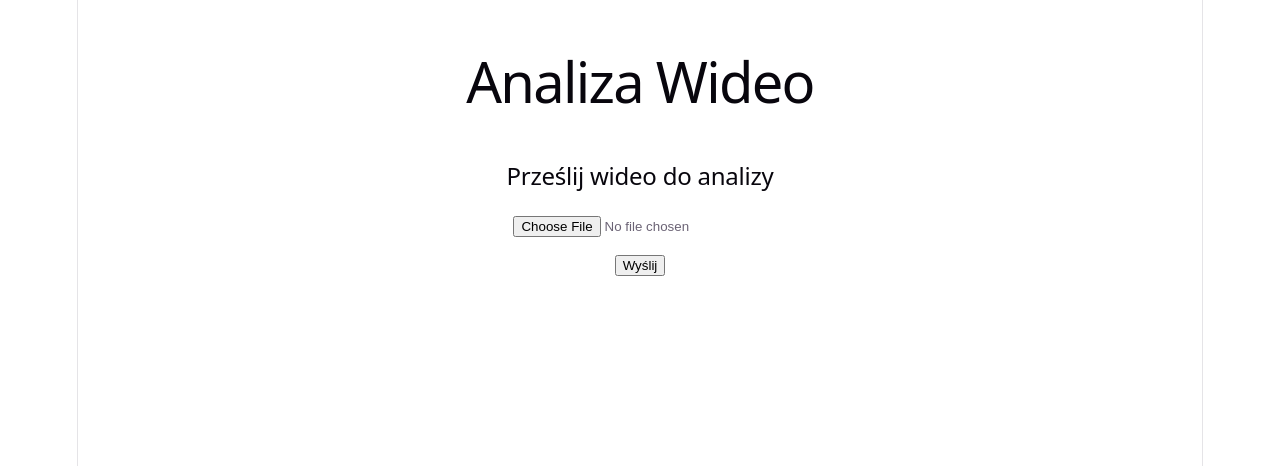
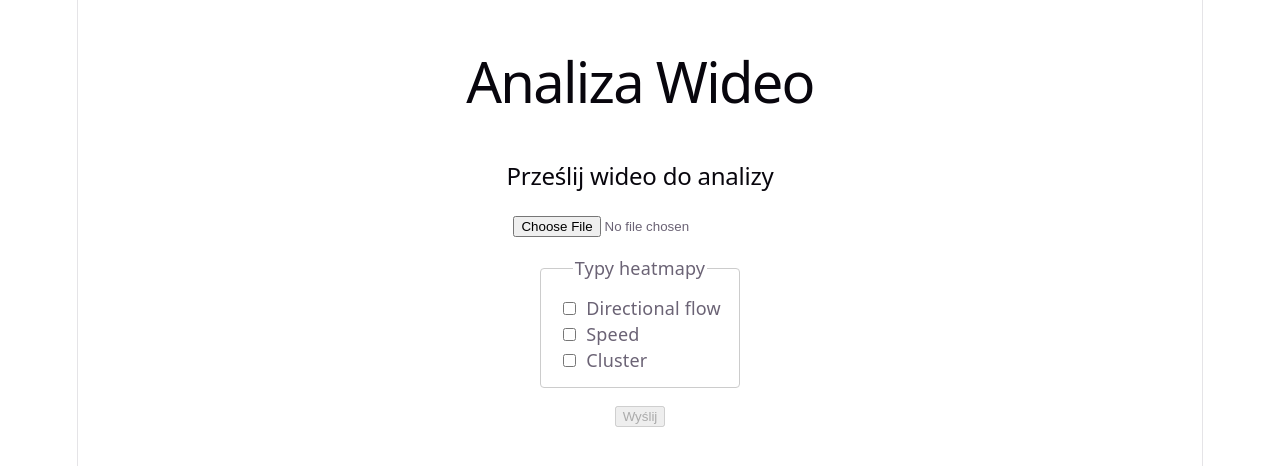
Before and after one commit to vizi-rgb/density-methods, a React (Vite) app in the folder heatmaps-frontend/: page / in a window 1280 px wide. Shown: the top 466 px of the page. Built offline with nearby package versions, Linux system fonts and the light colour scheme.

Commit message:
feat: implement heatmap type selection and state recovery on upload

```diff
--- a/heatmaps-frontend/src/App.tsx
+++ b/heatmaps-frontend/src/App.tsx
@@ -1,11 +1,13 @@
-import { useState, useEffect, useRef } from 'react'
+import { useState, useEffect, useRef, useCallback } from 'react'
 import { FileUpload } from './components/FileUpload'
 import { JobStatus } from './components/JobStatus'
 import { VideoPlayerGrid } from './components/VideoPlayerGrid'
-import { uploadVideo } from './api/client'
+import { uploadVideo, getJobStatus, UploadError } from './api/client'
 import { openSSEStream } from './api/sseStream'
-import type { AppState, VideoOutput } from './types'
+import type { AppState, HeatmapType, VideoOutput } from './types'
 import './App.css'
+
+const JOB_ID_STORAGE_KEY = 'heatmaps.jobId'
 
 export default function App() {
   const [appState, setAppState] = useState<AppState>('IDLE')
@@ -13,6 +15,64 @@ export default function App() {
   const [outputs, setOutputs] = useState<VideoOutput[]>([])
   const [error, setError] = useState<string | null>(null)
   const sseRef = useRef<EventSource | null>(null)
+
+  const connectStream = useCallback((jobId: string) => {
+    const es = openSSEStream(
+      jobId,
+      (event) => {
+        if (event.status === 'queued') {
+          setProgress(0)
+        } else if (event.status === 'processing') {
+          setProgress(event.progress ?? 0)
+        } else if (event.status === 'completed') {
+          es.close()
+          sseRef.current = null
+          setProgress(100)
+          setOutputs(event.outputs ?? [])
+          setAppState('READY_TO_PLAY')
+        } else if (event.status === 'failed') {
+          es.close()
+          sseRef.current = null
+          sessionStorage.removeItem(JOB_ID_STORAGE_KEY)
+          setError(event.error ?? 'Przetwarzanie nie powiodło się')
+          setAppState('ERROR')
+        }
+      },
+      () => {
+        setError('Utracono połączenie SSE')
+        setAppState('ERROR')
+      },
+    )
+    sseRef.current = es
+  }, [])
+
+  // Recover state after a page reload if a job was in flight.
+  useEffect(() => {
+    const jobId = sessionStorage.getItem(JOB_ID_STORAGE_KEY)
+    if (!jobId) return
+
+    getJobStatus(jobId)
+      .then((snapshot) => {
+        if (snapshot.status === 'completed') {
+          setProgress(100)
+          setOutputs(snapshot.outputs ?? [])
+          setAppState('READY_TO_PLAY')
+        } else if (snapshot.status === 'failed') {
+          sessionStorage.removeItem(JOB_ID_STORAGE_KEY)
+          setError(snapshot.error ?? 'Przetwarzanie nie powiodło się')
+          setAppState('ERROR')
+        } else {
+          setProgress(snapshot.status === 'processing' ? snapshot.progress ?? 0 : 0)
+          setAppState('PROCESSING')
+          connectStream(jobId)
+        }
+      })
+      .catch(() => {
+        sessionStorage.removeItem(JOB_ID_STORAGE_KEY)
+      })
+    // Only run once on mount — connectStream is stable (empty dep array).
+    // eslint-disable-next-line react-hooks/exhaustive-deps
+  }, [])
 
   // Cleanup SSE on unmount
   useEffect(() => {
@@ -24,48 +84,24 @@ export default function App() {
   const reset = () => {
     sseRef.current?.close()
     sseRef.current = null
+    sessionStorage.removeItem(JOB_ID_STORAGE_KEY)
     setAppState('IDLE')
     setProgress(0)
     setOutputs([])
     setError(null)
   }
 
-  const handleUpload = async (file: File) => {
+  const handleUpload = async (file: File, heatmapTypes: HeatmapType[]) => {
     setAppState('UPLOADING')
     setError(null)
     try {
-      const { job_id } = await uploadVideo(file)
+      const { job_id } = await uploadVideo(file, heatmapTypes)
+      sessionStorage.setItem(JOB_ID_STORAGE_KEY, job_id)
       setAppState('PROCESSING')
       setProgress(0)
-
-      const es = openSSEStream(
-        job_id,
-        (event) => {
-          if (event.status === 'processing') {
-            setProgress(event.progress)
-          } else if (event.status === 'completed') {
-            es.close()
-            sseRef.current = null
-            setProgress(100)
-            setOutputs(event.outputs ?? [])
-            setAppState('READY_TO_PLAY')
-          } else if (event.status === 'failed') {
-            es.close()
-            sseRef.current = null
-            setError(event.error ?? 'Przetwarzanie nie powiodło się')
-            setAppState('ERROR')
-          }
-        },
-        () => {
-          if (appState === 'PROCESSING') {
-            setError('Utracono połączenie SSE')
-            setAppState('ERROR')
-          }
-        },
-      )
-      sseRef.current = es
+      connectStream(job_id)
     } catch (err) {
-      setError(err instanceof Error ? err.message : 'Błąd wysyłania pliku')
+      setError(err instanceof UploadError ? err.message : 'Błąd wysyłania pliku')
       setAppState('ERROR')
     }
   }
--- a/heatmaps-frontend/src/api/client.ts
+++ b/heatmaps-frontend/src/api/client.ts
@@ -1,14 +1,54 @@
-import type { VideoOutput } from '../types';
+import type { HeatmapType, SSEEvent, VideoOutput } from '../types';
 
-export async function uploadVideo(file: File): Promise<{ job_id: string }> {
+export class UploadError extends Error {
+  status: number;
+
+  constructor(status: number, message: string) {
+    super(message);
+    this.status = status;
+  }
+}
+
+async function errorMessageFor(res: Response): Promise<string> {
+  try {
+    const body = await res.json();
+    if (body?.error?.message) return body.error.message as string;
+  } catch {
+    // response body wasn't JSON — fall back to a status-specific message
+  }
+  switch (res.status) {
+    case 400:
+      return 'Brak wymaganych danych (plik lub typy heatmapy).';
+    case 413:
+      return 'Plik jest za duży.';
+    case 415:
+      return 'Nieobsługiwany format pliku.';
+    case 422:
+      return 'Nieprawidłowy wybór typów heatmapy.';
+    default:
+      return `Błąd serwera (${res.status}).`;
+  }
+}
+
+export async function uploadVideo(
+  file: File,
+  heatmapTypes: HeatmapType[],
+): Promise<{ job_id: string }> {
   const form = new FormData();
   form.append('file', file);
+  heatmapTypes.forEach((type) => form.append('heatmap_types', type));
   const res = await fetch(`${import.meta.env.VITE_API_URL}/api/upload`, {
     method: 'POST',
     body: form,
   });
-  if (!res.ok) throw new Error(await res.text());
+  if (!res.ok) throw new UploadError(res.status, await errorMessageFor(res));
   return res.json() as Promise<{ job_id: string }>;
 }
 
+export async function getJobStatus(jobId: string): Promise<SSEEvent> {
+  const res = await fetch(`${import.meta.env.VITE_API_URL}/api/status/${jobId}`);
+  if (!res.ok) throw new UploadError(res.status, await errorMessageFor(res));
+  return res.json() as Promise<SSEEvent>;
+}
+
 export type { VideoOutput };
--- a/heatmaps-frontend/src/components/FileUpload.tsx
+++ b/heatmaps-frontend/src/components/FileUpload.tsx
@@ -1,14 +1,26 @@
+import { useState } from 'react';
+import { HEATMAP_TYPES } from '../types';
+import type { HeatmapType } from '../types';
+
 interface FileUploadProps {
-  onUpload: (file: File) => void;
+  onUpload: (file: File, heatmapTypes: HeatmapType[]) => void;
   disabled?: boolean;
 }
 
 export function FileUpload({ onUpload, disabled }: FileUploadProps) {
+  const [selectedTypes, setSelectedTypes] = useState<HeatmapType[]>([]);
+
+  const toggleType = (type: HeatmapType) => {
+    setSelectedTypes((prev) =>
+      prev.includes(type) ? prev.filter((t) => t !== type) : [...prev, type],
+    );
+  };
+
   const handleSubmit = (e: React.FormEvent<HTMLFormElement>) => {
     e.preventDefault();
     const input = e.currentTarget.elements.namedItem('video') as HTMLInputElement;
     const file = input.files?.[0];
-    if (file) onUpload(file);
+    if (file && selectedTypes.length > 0) onUpload(file, selectedTypes);
   };
 
   return (
@@ -21,7 +33,21 @@ export function FileUpload({ onUpload, disabled }: FileUploadProps) {
         required
         disabled={disabled}
       />
-      <button type="submit" disabled={disabled}>
+      <fieldset style={{ border: '1px solid #ccc', borderRadius: '4px', padding: '0.75rem 1rem' }}>
+        <legend>Typy heatmapy</legend>
+        {HEATMAP_TYPES.map(({ value, label }) => (
+          <label key={value} style={{ display: 'flex', alignItems: 'center', gap: '0.4rem' }}>
+            <input
+              type="checkbox"
+              checked={selectedTypes.includes(value)}
+              onChange={() => toggleType(value)}
+              disabled={disabled}
+            />
+            {label}
+          </label>
+        ))}
+      </fieldset>
+      <button type="submit" disabled={disabled || selectedTypes.length === 0}>
         Wyślij
       </button>
     </form>
--- a/heatmaps-frontend/src/types/index.ts
+++ b/heatmaps-frontend/src/types/index.ts
@@ -5,14 +5,23 @@ export type AppState =
   | 'READY_TO_PLAY'
   | 'ERROR';
 
+export type HeatmapType = 'directional' | 'speed' | 'cluster';
+
+export const HEATMAP_TYPES: { value: HeatmapType; label: string }[] = [
+  { value: 'directional', label: 'Directional flow' },
+  { value: 'speed', label: 'Speed' },
+  { value: 'cluster', label: 'Cluster' },
+];
+
 export interface VideoOutput {
+  type: HeatmapType;
   label: string;
   manifest_url: string;
 }
 
 export interface SSEEvent {
-  status: 'processing' | 'completed' | 'failed';
-  progress: number;
+  status: 'queued' | 'processing' | 'completed' | 'failed';
+  progress?: number;
   outputs?: VideoOutput[];
   error?: string;
 }
```
Also changed, not shown: 3 other files (tests, documents, lock files or other folders).
